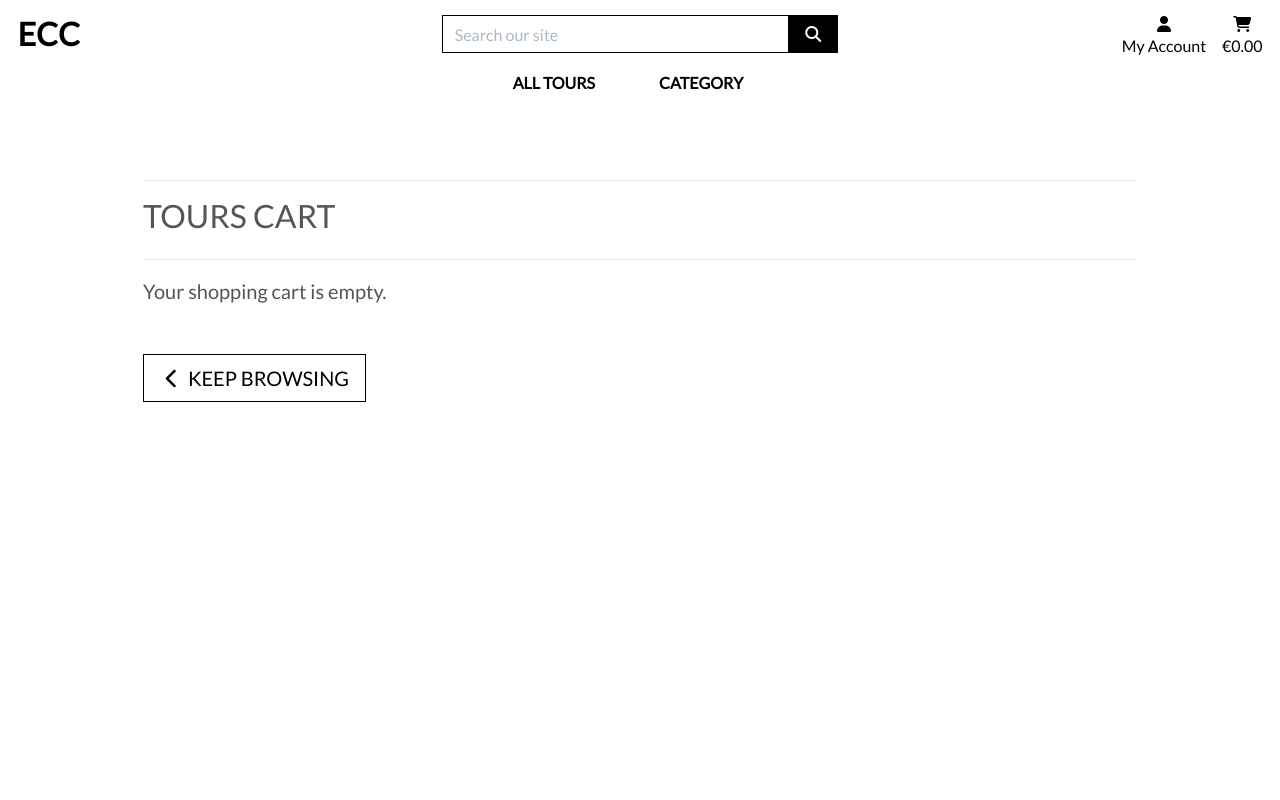
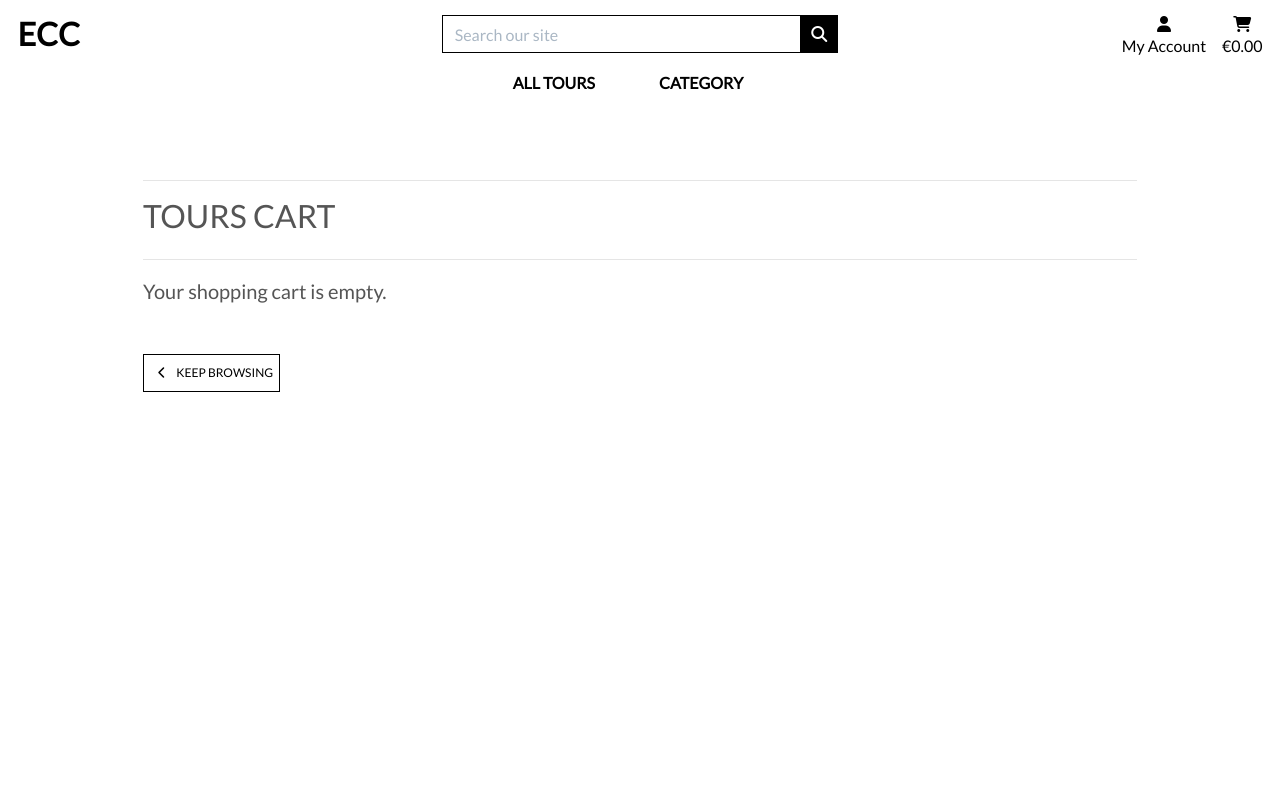
Before and after one commit to Code-Institute-Submissions/EternalCityCrawls, a Django app: page /cart/ in a window 1280 px wide. Run offline with Django 3.2, Linux system fonts and the light colour scheme; some libraries are stand-ins or nearby versions.

Commit message:
padding buttons and increments on css

```diff
--- a/static/css/main.css
+++ b/static/css/main.css
@@ -377,6 +377,23 @@ input[name='q']::placeholder {
     font-size: 1rem;
 }
 
+/* -------------- Padding Buttons ------------------ */
+
+.btn.btn-outline-black.rounded-0,
+.btn.btn-black.rounded-0 {
+    padding: .375rem .375rem;
+}
+
+.btn.btn-outline-black.rounded-0.btn-lg,
+.btn.btn-black.rounded-0.btn-lg {
+    padding: .375rem .375rem;
+    font-size: .75rem;
+}
+
+.increment-qty, .decrement-qty {
+    padding: .25rem .5rem !important;
+}
+
 /* --------------------------------- Media queries */
 
 /* Slightly larger container on xl screens */
```
